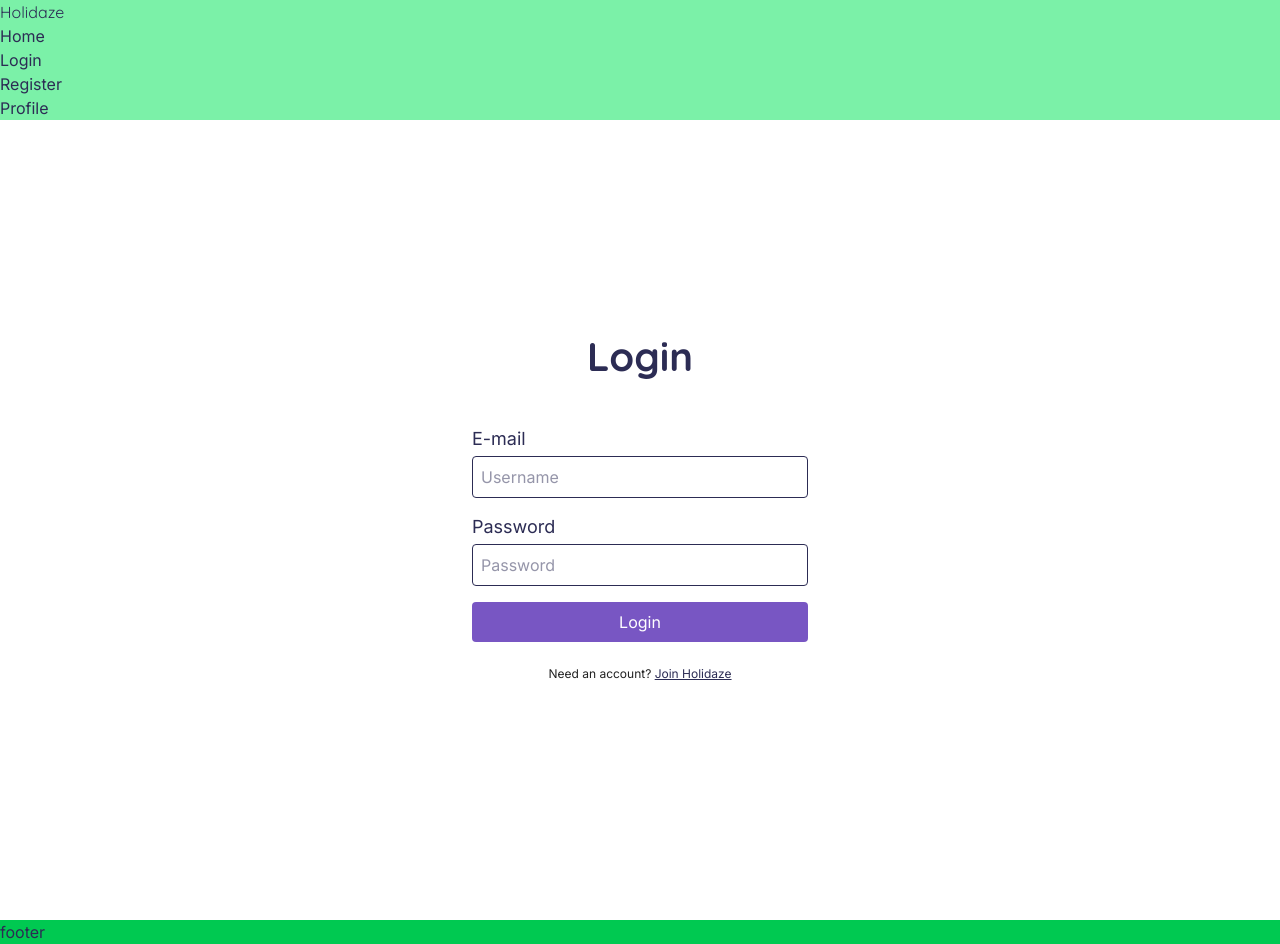
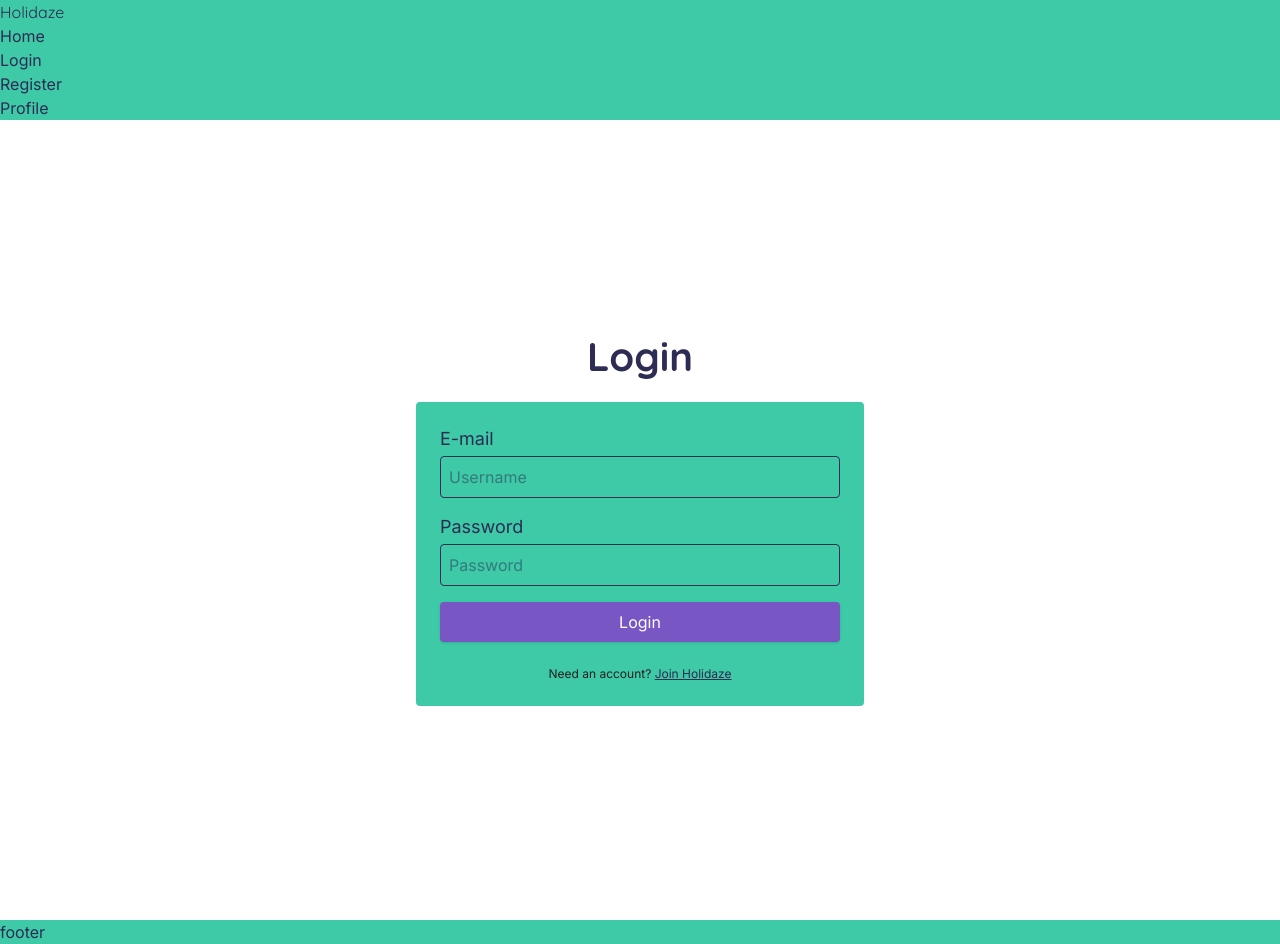
Before and after one commit to KjetilHHauger/kjetil_h_hauger_booking, a React (Vite) app: page /login in a window 1280 px wide. Built offline with nearby package versions, Linux system fonts and the light colour scheme.

Commit message:
CHORE: text and color change

```diff
--- a/src/layout/Footer.jsx
+++ b/src/layout/Footer.jsx
@@ -1,3 +1,3 @@
 export default function Footer() {
-  return <footer className="bg-green-500">footer</footer>;
+  return <footer className="bg-brand-primary">footer</footer>;
 }
--- a/src/layout/Header.jsx
+++ b/src/layout/Header.jsx
@@ -2,7 +2,7 @@ import { Link } from "react-router-dom";
 
 export default function Nav() {
   return (
-    <header className="bg-green-300">
+    <header className="bg-brand-primary">
       <h1>Holidaze</h1>
       <nav>
         <ul>
--- a/src/pages/Login.jsx
+++ b/src/pages/Login.jsx
@@ -33,11 +33,11 @@ export default function LoginPage() {
 
   return (
     <section className="py-16 px-4 min-h-screen flex flex-col items-center justify-center">
-      <h1 className="text-heading-3 font-bold mb-6">Login</h1>
+      <h1 className="text-heading-3 font-bold mb-6 text-">Login</h1>
 
       <form
         onSubmit={handleLogin}
-        className="w-full max-w-sm flex flex-col gap-4 bg-white p-6 rounded"
+        className="w-full max-w-md flex flex-col gap-4 p-6 rounded bg-brand-primary text-font-primary"
       >
         <div>
           <label htmlFor="email" className="block mb-1 text-body-md">
@@ -71,7 +71,7 @@ export default function LoginPage() {
 
         <button
           type="submit"
-          className="w-full bg-brand-secondary hover:bg-brand-secondary-hover text-white py-2 px-4 rounded"
+          className="w-full bg-brand-secondary hover:bg-brand-secondary-hover text-white py-2 px-4 rounded shadow-sm transition duration-200 ease-in-out"
         >
           Login
         </button>
```
